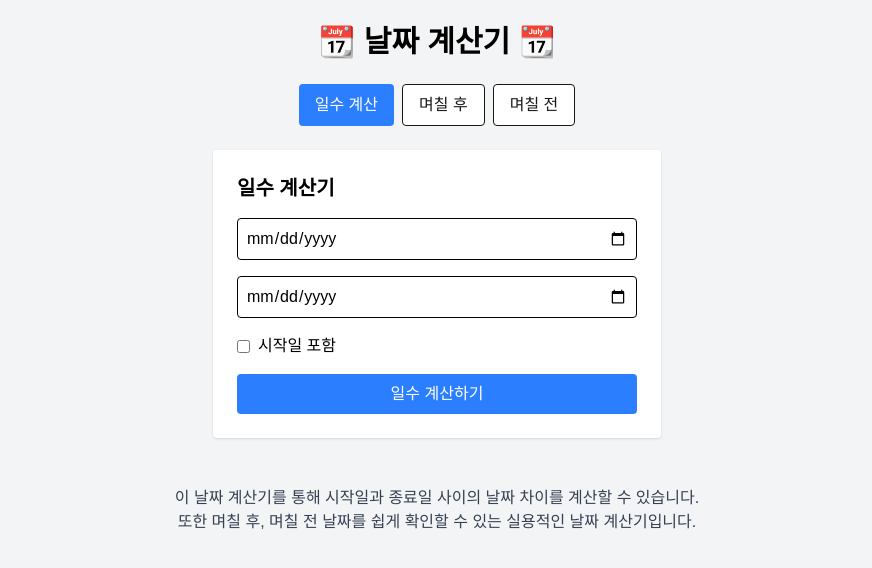
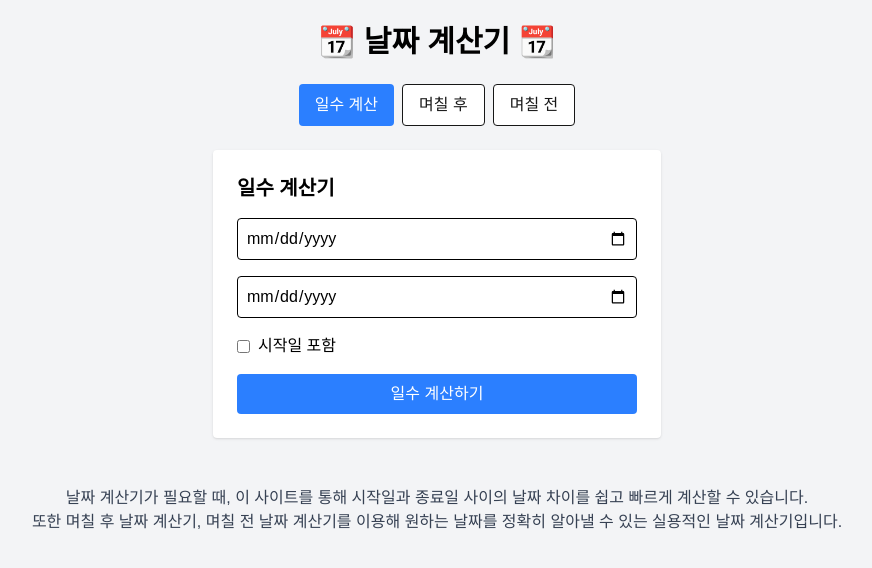
Before and after one commit to hjp845/date-calculator, a Next.js app: page / in a window 1280 px wide. Shown: the top 568 px of the page, without its empty margins (203-1075 px from the left). Built offline with nearby package versions, Linux system fonts and the light colour scheme.

Commit message:
설명 두 줄 하단에 추가 업데이트

```diff
--- a/src/app/page.tsx
+++ b/src/app/page.tsx
@@ -31,9 +31,10 @@ export default function Home() {
 
       {/* 하단 설명 문구 */}
       <div className="mt-12 text-center text-gray-700 text-base">
-        <p>이 날짜 계산기를 통해 시작일과 종료일 사이의 날짜 차이를 계산할 수 있습니다.</p>
-        <p>또한 며칠 후, 며칠 전 날짜를 쉽게 확인할 수 있는 실용적인 날짜 계산기입니다.</p>
+        <p>날짜 계산기가 필요할 때, 이 사이트를 통해 시작일과 종료일 사이의 날짜 차이를 쉽고 빠르게 계산할 수 있습니다.</p>
+        <p>또한 며칠 후 날짜 계산기, 며칠 전 날짜 계산기를 이용해 원하는 날짜를 정확히 알아낼 수 있는 실용적인 날짜 계산기입니다.</p>
       </div>
+
     </main>
   );
 }
```
